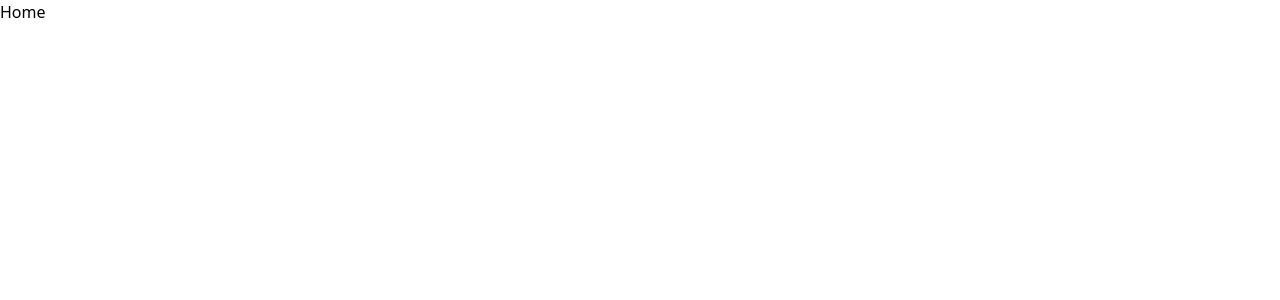
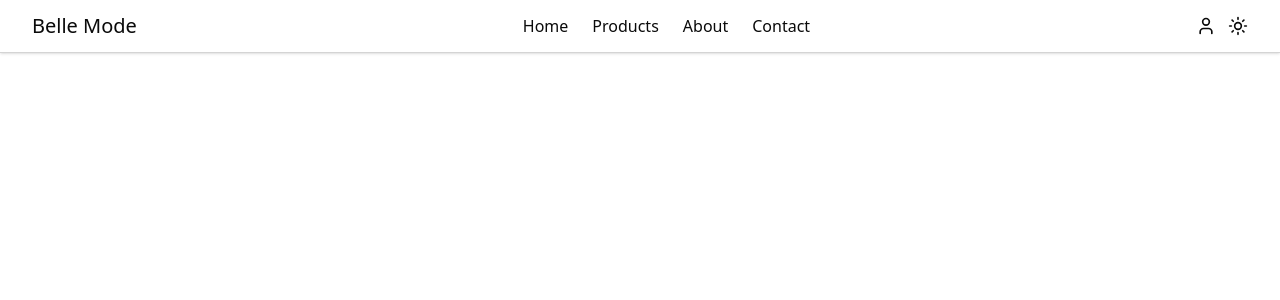
Before and after one commit to RIO-T-PRO/ecommerce, a Next.js app: page / in a window 1280 px wide. Shown: the top 300 px of the page. Built offline with nearby package versions, Linux system fonts and the light colour scheme.

Commit message:
ft(light and dark mode)

```diff
--- a/package.json
+++ b/package.json
@@ -9,6 +9,7 @@
     "lint": "eslint"
   },
   "dependencies": {
+    "lucide-react": "^0.562.0",
     "next": "16.1.1",
     "next-themes": "^0.4.6",
     "react": "19.2.3",
--- a/src/app/globals.css
+++ b/src/app/globals.css
@@ -1,55 +1,61 @@
 @import "tailwindcss";
 
-/* Detection for the toggle when it will be clicked */
+/* 1. Detection for the toggle */
 @custom-variant dark (&:where(.dark, .dark *));
 
 :root {
   --red-color: #c1121f;
 
-  /* Light mode */
-  --bg-light: #ffffff;
-  --bg-light-gray: #f5f5f5;
-  --light-primary: #0a0a0a;
-  --light-secondary: #262626;
-  --light-gray: #d4d4d4;
-  --light-bg-card: #fafaff;
+  /* Light hex codes */
+  --light-bg: #ffffff;
+  --light-bg-gray: #f5f5f5;
+  --light-primary-text: #0a0a0a;
+  --light-secondary-text: #262626;
+  --light-border: #d4d4d4;
+  --light-card: #fafaff;
 
-  /* Dark mode */
-  --bg-dark: #000000;
-  --bg-dark-gray: #0a0a0a;
-  --dark-primary: #fafafa;
-  --dark-secondary: #f5f5f5;
-  --dark-gray: #d3d3d3;
-  --dark-bg-card: #41424c;
+  /* Dark hex codes */
+  --dark-bg: #000000;
+  --dark-bg-gray: #0a0a0a;
+  --dark-primary-text: #fafafa;
+  --dark-secondary-text: #f5f5f5;
+  --dark-border: #d3d3d3;
+  --dark-card: #41424c;
 }
 
+/*  Theme Mapping (The DEFAULT Mode) */
 @theme {
   --font-sans: var(--font-dm-sans), ui-sans-serif, system-ui;
-  --color-red: var(--red-color);
+  --color-red-main: var(--red-color);
 
-  /* Light */
-  --color-bg-light: var(--bg-light);
-  --color-bg-light-gray: var(--bg-light-gray);
-  --color-light-primary: var(--light-primary);
-  --color-light-secondary: var(--light-secondary);
-  --color-light-gray: var(--light-gray);
-  --color-light-bg-card: var(--light-bg-card);
+  /* Functional variables mapped to LIGHT by default */
+  --color-app-bg: var(--light-bg);
+  --color-app-bg-gray: var(--light-bg-gray);
+  --color-primary: var(--light-primary-text);
+  --color-secondary: var(--light-secondary-text);
+  --color-gray-line: var(--light-border);
+  --color-bg-card: var(--light-card);
 }
 
+/*  Full Page Logic & Dark Overrides */
 @layer base {
   .dark {
-    /* Dark */
-    --color-dark-bg: var(--bg-dark);
-    --color-dark-bg-gray: var(--bg-dark-gray);
-    --color-dark-primary: var(--dark-primary);
-    --color-dark-secondary: var(--dark-secondary);
-    --color-dark-gray: var(--dark-gray);
-    --color-dark-bg-card: var(--dark-bg-card);
+    /* Re-map the SAME functional variables to DARK hex codes */
+    --color-app-bg: var(--dark-bg);
+    --color-app-bg-gray: var(--dark-bg-gray);
+    --color-primary: var(--dark-primary-text);
+    --color-secondary: var(--dark-secondary-text);
+    --color-gray-line: var(--dark-border);
+    --color-bg-card: var(--dark-card);
   }
 
+  /* 5. Apply to Full Page */
   body {
     background-color: var(--color-app-bg);
-    color: var(--color-app-text);
+    color: var(--color-primary);
     font-family: var(--font-sans);
+    transition: background-color 0.2s ease, color 0.2s ease;
+    min-height: 100vh;
+    @apply antialiased;
   }
 }
--- a/src/app/layout.tsx
+++ b/src/app/layout.tsx
@@ -2,6 +2,7 @@ import type { Metadata } from "next";
 import { DM_Sans } from "next/font/google";
 import { ThemeProvider } from "next-themes";
 import "./globals.css";
+import Header from "@/components/layout/header";
 
 const dmSans = DM_Sans({
   subsets: ["latin"],
@@ -22,6 +23,7 @@ export default function RootLayout({
     <html lang="en" suppressHydrationWarning>
       <body className={`${dmSans.variable} antialiased`}>
         <ThemeProvider attribute="class" defaultTheme="system" enableSystem>
+          <Header />
           {children}
         </ThemeProvider>
       </body>
--- a/src/app/page.tsx
+++ b/src/app/page.tsx
@@ -1,7 +1,7 @@
 import React from "react";
 
 const Home = () => {
-  return <div>Home</div>;
+  return <div></div>;
 };
 
 export default Home;
--- /dev/null
+++ b/src/components/layout/header.tsx
@@ -0,0 +1,64 @@
+"use client";
+
+import { Moon, Sun, User } from "lucide-react";
+import { useTheme } from "next-themes";
+import Link from "next/link";
+import { useEffect, useState } from "react";
+
+const Header = () => {
+  const { resolvedTheme, setTheme } = useTheme();
+  const [mounted, setMounted] = useState<boolean>(false);
+
+  useEffect(() => setMounted(true), []);
+
+  const navLinks = [
+    { href: "/", label: "Home" },
+    { href: "/products", label: "Products" },
+    { href: "/about", label: "About" },
+    { href: "/contact", label: "Contact" },
+  ];
+
+  if (!mounted) return null; // will be replace by skeleton
+
+  const toggleTheme = (): void => {
+    setTheme(resolvedTheme === "dark" ? "light" : "dark");
+  };
+
+  return (
+    <main className="w-full shadow sticky top-0 z-50 bg-bg-light border-b border-gray-line transition-colors duration-300">
+      <div className="max-w-7xl px-6 lg:px-8 py-3">
+        <nav className="flex justify-between items-center backdrop-blur-sm">
+          <span className="text-xl text-light-primary">Belle Mode</span>
+
+          <div className="flex items-center space-x-6 text-light-primary font-medium">
+            {navLinks.map((link) => (
+              <Link href="#" key={link.href}>
+                {link.label}
+              </Link>
+            ))}
+          </div>
+
+          <div className="font-medium">
+            <div className="flex items-center space-x-3">
+              <Link href="#" className="text-light-primary">
+                <User size={20} />
+              </Link>
+              <button
+                onClick={toggleTheme}
+                className="text-light-primary cursor-pointer flex items-center space-x-3"
+              >
+                {resolvedTheme === "dark" ? (
+                  <Moon size={20} />
+                ) : (
+                  <Sun size={20} />
+                )}
+              </button>
+            </div>
+          </div>
+        </nav>
+      </div>
+    </main>
+  );
+};
+
+export default Header;
```
Also changed, not shown: 1 other file (tests, documents, lock files or other folders).
